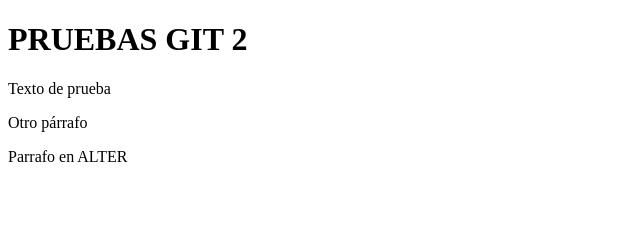
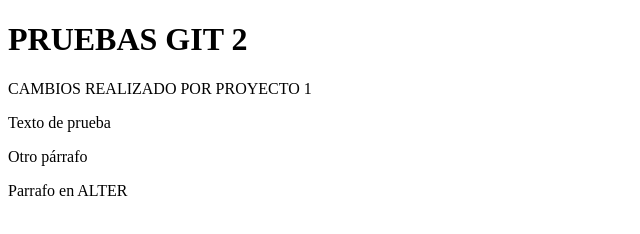
Before and after one commit to garracrack/cursoeoi, a plain HTML site: page index.html in a window 1280 px wide. Shown: the whole page, without its empty margins (0-640 px from the left). Drawn offline with Linux system fonts and the light colour scheme.

Commit message:
Cambio carpeta PROYECTO

```diff
--- a/index.html
+++ b/index.html
@@ -8,6 +8,7 @@
 </head>
 <body>
     <h1>PRUEBAS GIT 2</h1>
+    <p> CAMBIOS REALIZADO POR PROYECTO 1</p>
     <p>Texto de prueba</p>
     <p>Otro párrafo</p>
     <p>Parrafo en ALTER</p>
```
